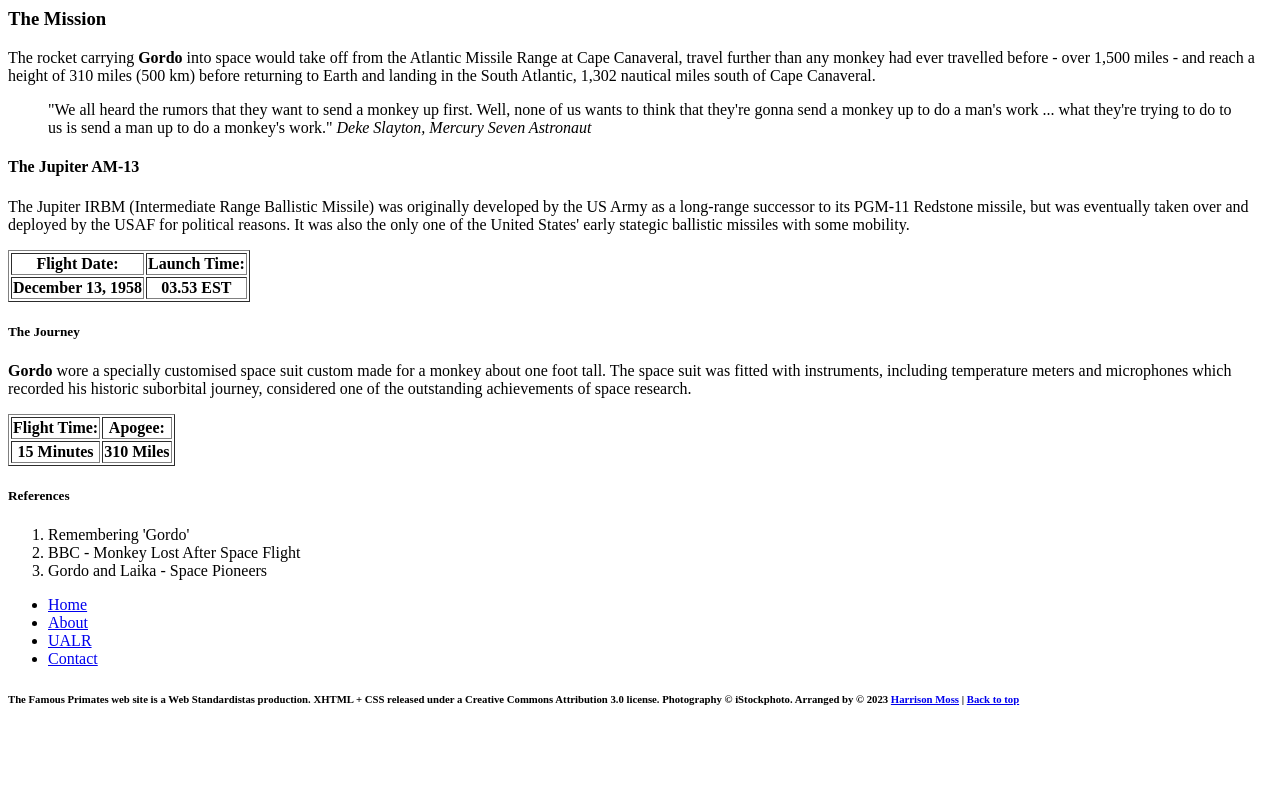
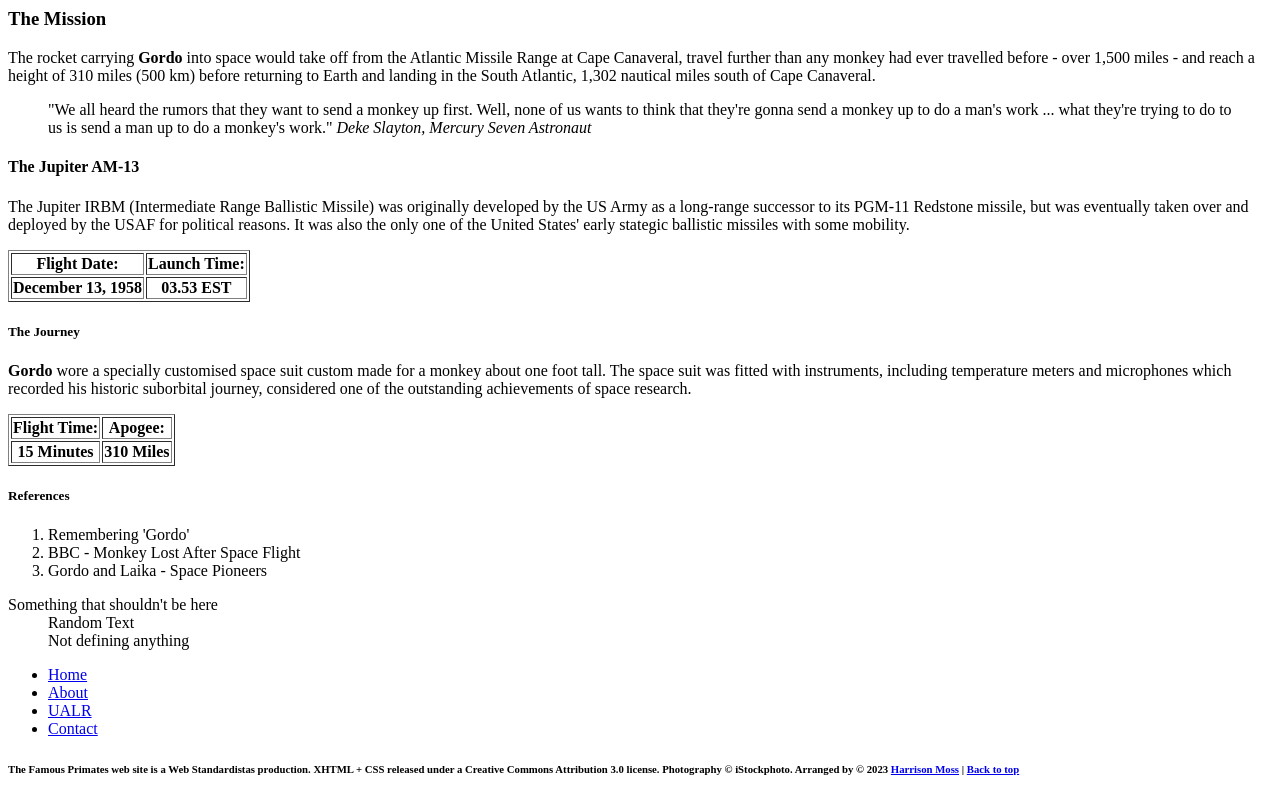
Before and after one commit to HJMoss/ifsc-1310-001, a plain HTML site: page prototype/index.html in a window 1280 px wide. Shown: the part 478-1278 px from the top of the page. Before the commit the page ends 1208 px from the top, so only its background shows below. Drawn offline with Linux system fonts and the light colour scheme.

Commit message:
Actually Finished First Assignment

```diff
--- a/prototype/index.html
+++ b/prototype/index.html
@@ -45,6 +45,10 @@
                 <li>BBC - Monkey Lost After Space Flight</li>
                 <li>Gordo and Laika - Space Pioneers</li>
               </ol>
+              <dl>
+                <dt>Something that shouldn't be here</dt>
+                <dd>Random Text</dd>
+                <dd>Not defining anything</dd>
           </div> <!-- Closing id=references -->
       </section>
         <nav>
```
